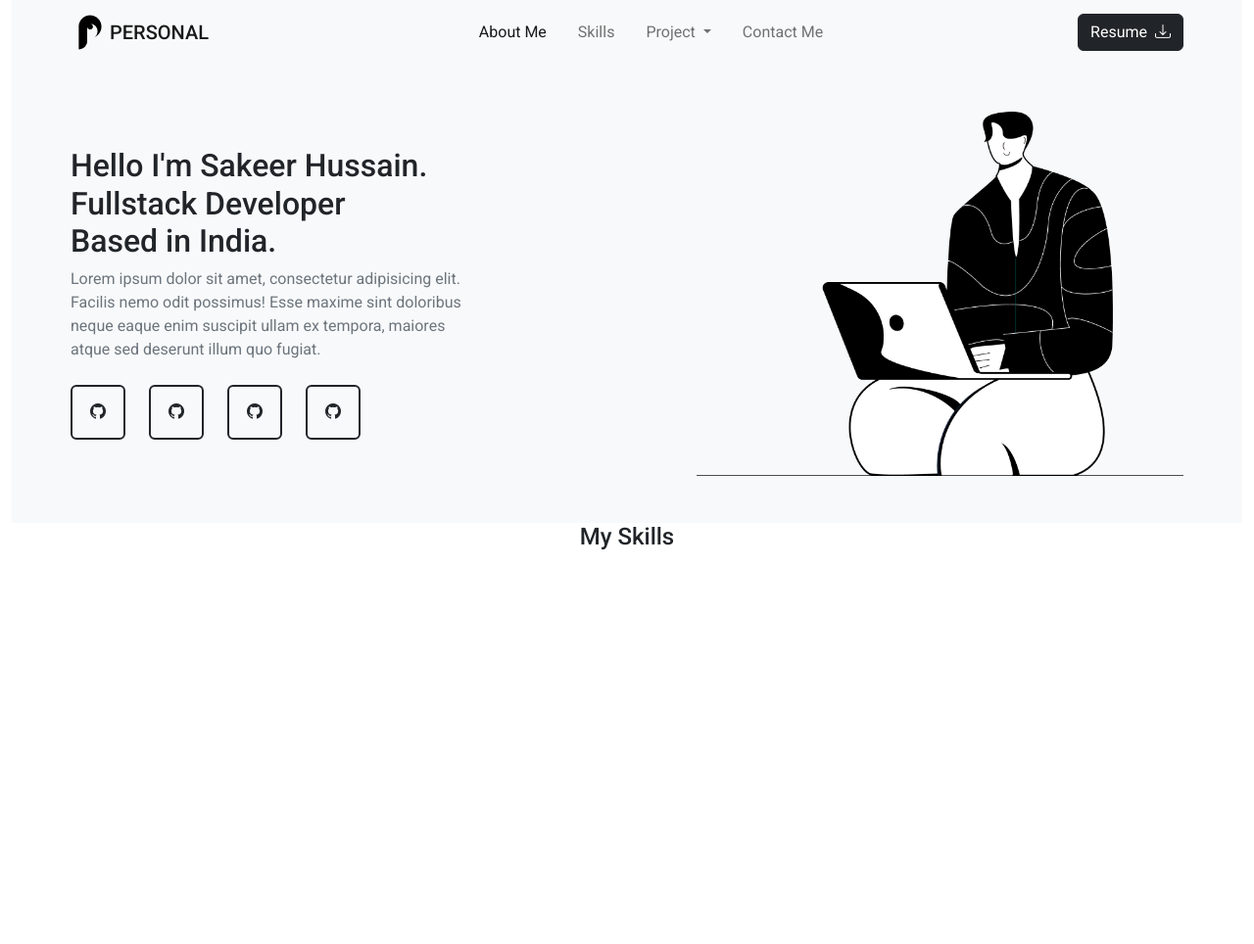
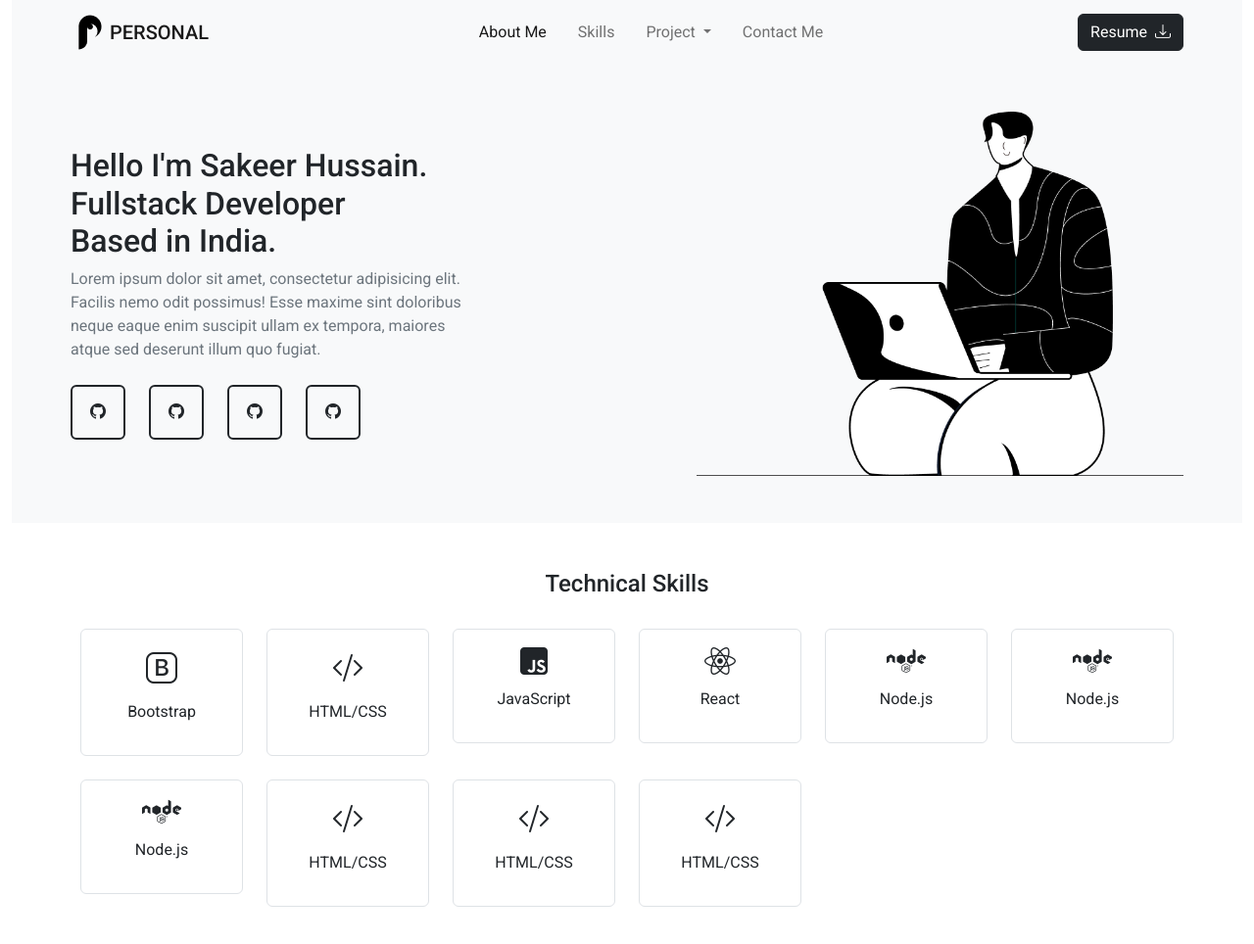
Before and after one commit to sakeerHussain/Portfolio, a plain HTML site: page index.html in a window 1280 px wide. Shown: the whole page at 98% size. Before the commit the page ends 800 px from the top, so only its background shows below. Drawn offline with nearby package versions, Linux system fonts and the light colour scheme.

Commit message:
My second commit

```diff
--- a/index.html
+++ b/index.html
@@ -109,18 +109,90 @@
 
         <!-- Skills section -->
 
-        <section class="skill px-5">
-            <div class="container-fluid">
-                <div class="row">
-                    <div class="col-12 text-center mb-4">
-                        <h4>My Skills</h4>
+        <section class="technical-skills py-5">
+            <div class="container">
+                <div class="row mb-4">
+                    <div class="col-12 text-center">
+                        <h4>Technical Skills</h4>
                     </div>
                 </div>
-                <div>
+                <div class="row">
+                    <!-- Icon Box 1 -->
+                    <div class="col-lg-2 col-md-4 col-sm-6 mb-4">
+                        <div class="icon-box text-center p-3 border rounded">
+                            <i class="bi bi-bootstrap" style="font-size: 2rem;"></i>
+                            <p class="mt-2">Bootstrap</p>
+                        </div>
+                    </div>
+                    <!-- Icon Box 2 -->
+                    <div class="col-lg-2 col-md-4 col-sm-6 mb-4">
+                        <div class="icon-box text-center p-3 border rounded">
+                            <i class="bi bi-code-slash" style="font-size: 2rem;"></i>
+                            <p class="mt-2">HTML/CSS</p>
+                        </div>
+                    </div>
+                    <!-- Icon Box 3 -->
+                    <div class="col-lg-2 col-md-4 col-sm-6 mb-4">
+                        <div class="icon-box text-center p-3 border rounded">
+                            <i class="fa-brands fa-square-js"  style="font-size: 2rem;"></i>
+                            <p class="mt-2">JavaScript</p>
+                        </div>
+                    </div>
+                    <!-- Icon Box 4 -->
+                    <div class="col-lg-2 col-md-4 col-sm-6 mb-4">
+                        <div class="icon-box text-center p-3 border rounded">
+                            <i class="fa-brands fa-react" style="font-size: 2rem;"></i>
+                            <p class="mt-2">React</p>
+                        </div>
+                    </div>
+                    <!-- Icon Box 5 -->
+                    <div class="col-lg-2 col-md-4 col-sm-6 mb-4">
+                        <div class="icon-box text-center p-3 border rounded">
+                            <i class="fa-brands fa-node" style="font-size: 2rem;"></i>
+                            <p class="mt-2">Node.js</p>
+                        </div>
+                    </div>
+
+                    <div class="col-lg-2 col-md-4 col-sm-6 mb-4">
+                        <div class="icon-box text-center p-3 border rounded">
+                            <i class="fa-brands fa-node" style="font-size: 2rem;"></i>
+                            <p class="mt-2">Node.js</p>
+                        </div>
+                    </div>
+
 
                 </div>
+                <div class="row">
+                    <!-- Repeat Icon Boxes for the second row if needed -->
+                    <div class="col-lg-2 col-md-4 col-sm-6 mb-4">
+                        <div class="icon-box text-center p-3 border rounded">
+                            <i class="fa-brands fa-node" style="font-size: 2rem;"></i>
+                            <p class="mt-2">Node.js</p>
+                        </div>
+                    </div>
+
+                    <div class="col-lg-2 col-md-4 col-sm-6 mb-4">
+                        <div class="icon-box text-center p-3 border rounded">
+                            <i class="bi bi-code-slash" style="font-size: 2rem;"></i>
+                            <p class="mt-2">HTML/CSS</p>
+                        </div>
+                    </div>
+
+                    <div class="col-lg-2 col-md-4 col-sm-6 mb-4">
+                        <div class="icon-box text-center p-3 border rounded">
+                            <i class="bi bi-code-slash" style="font-size: 2rem;"></i>
+                            <p class="mt-2">HTML/CSS</p>
+                        </div>
+                    </div>
+
+                    <div class="col-lg-2 col-md-4 col-sm-6 mb-4">
+                        <div class="icon-box text-center p-3 border rounded">
+                            <i class="bi bi-code-slash" style="font-size: 2rem;"></i>
+                            <p class="mt-2">HTML/CSS</p>
+                        </div>
+                    </div>
+                </div>
             </div>
-
         </section>
     </div>
 
```
